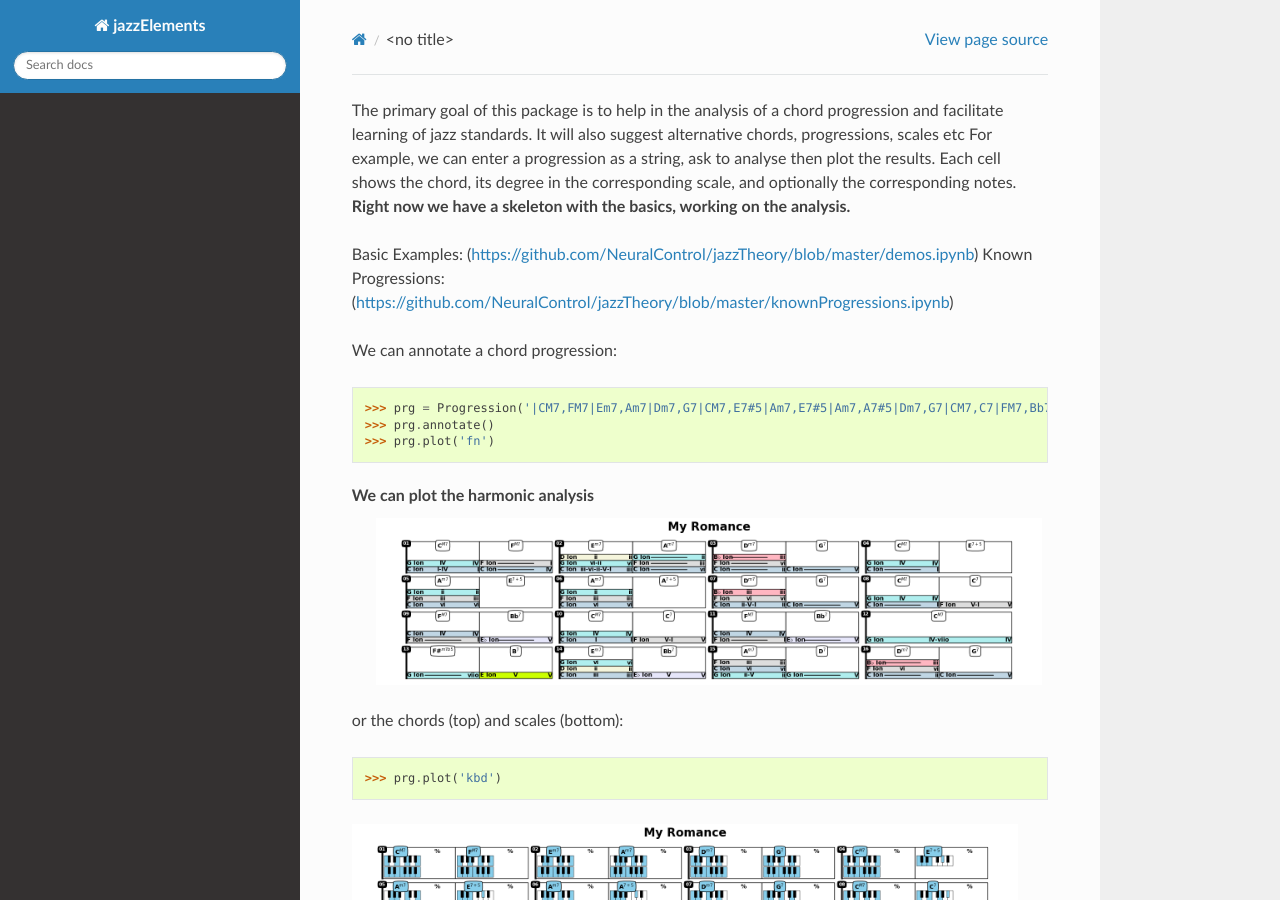
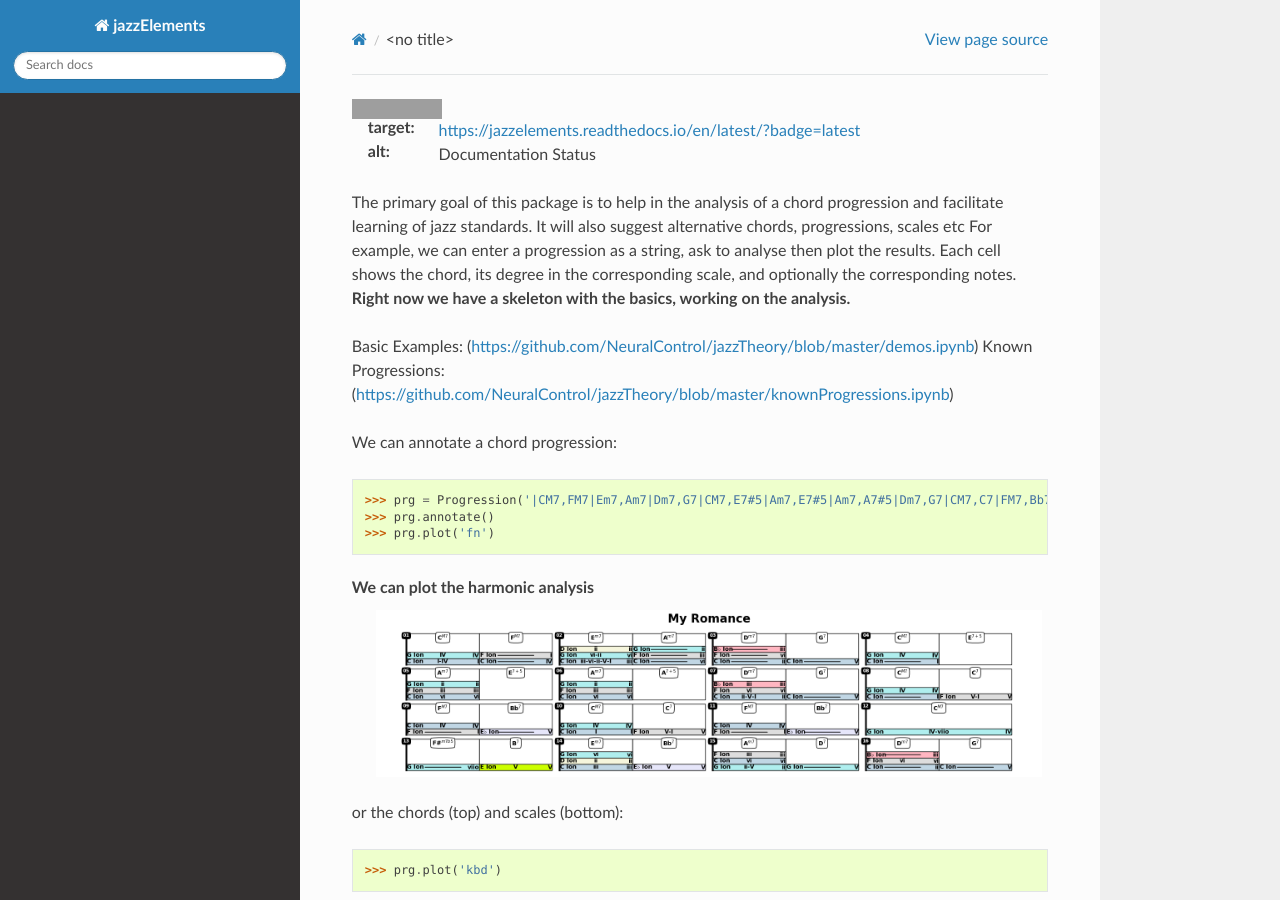
Before and after one commit to NeuralControl/jazzElements, a Sphinx documentation site: the page built from jazzElements/docs/readme.rst, in a window 1280 px wide and 900 px high. Built offline with Sphinx 7.4.7 and the Read the Docs theme 2.0.0, drawn with Linux system fonts in a browser that asks for light colours; formulas are drawn with MathJax 3; grey boxes are pictures that could not be loaded.

```diff
--- a/jazzElements/docs/readme.rst
+++ b/jazzElements/docs/readme.rst
@@ -1,3 +1,8 @@
+.. image:: https://readthedocs.org/projects/jazzelements/badge/?version=latest
+:target: https://jazzelements.readthedocs.io/en/latest/?badge=latest
+:alt: Documentation Status
+
+
 The primary goal of this package is to help in the analysis of a chord progression and facilitate learning of jazz standards.
 It will also suggest alternative chords, progressions, scales etc
 For example, we can enter a progression as a string, ask to analyse then plot the results.
```
